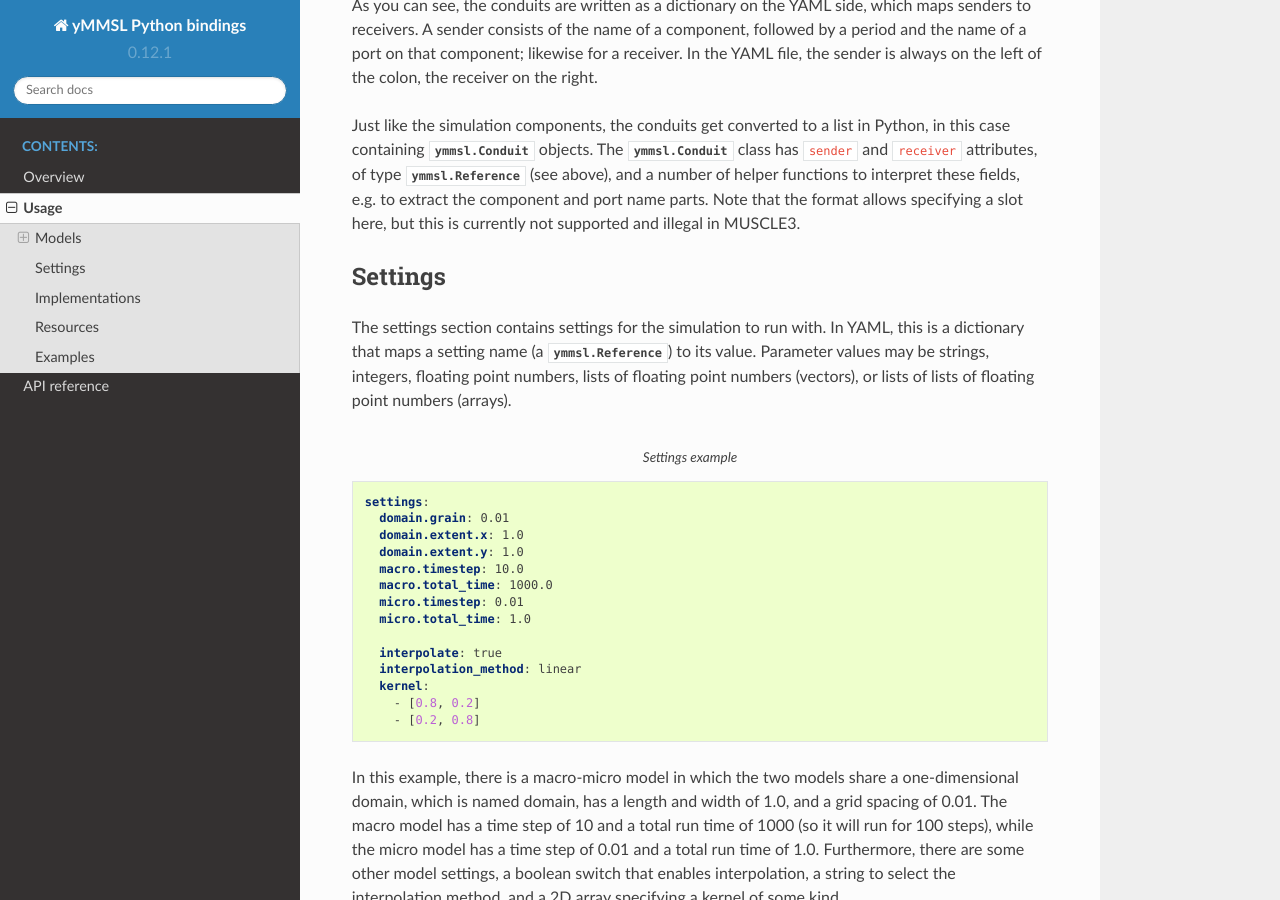
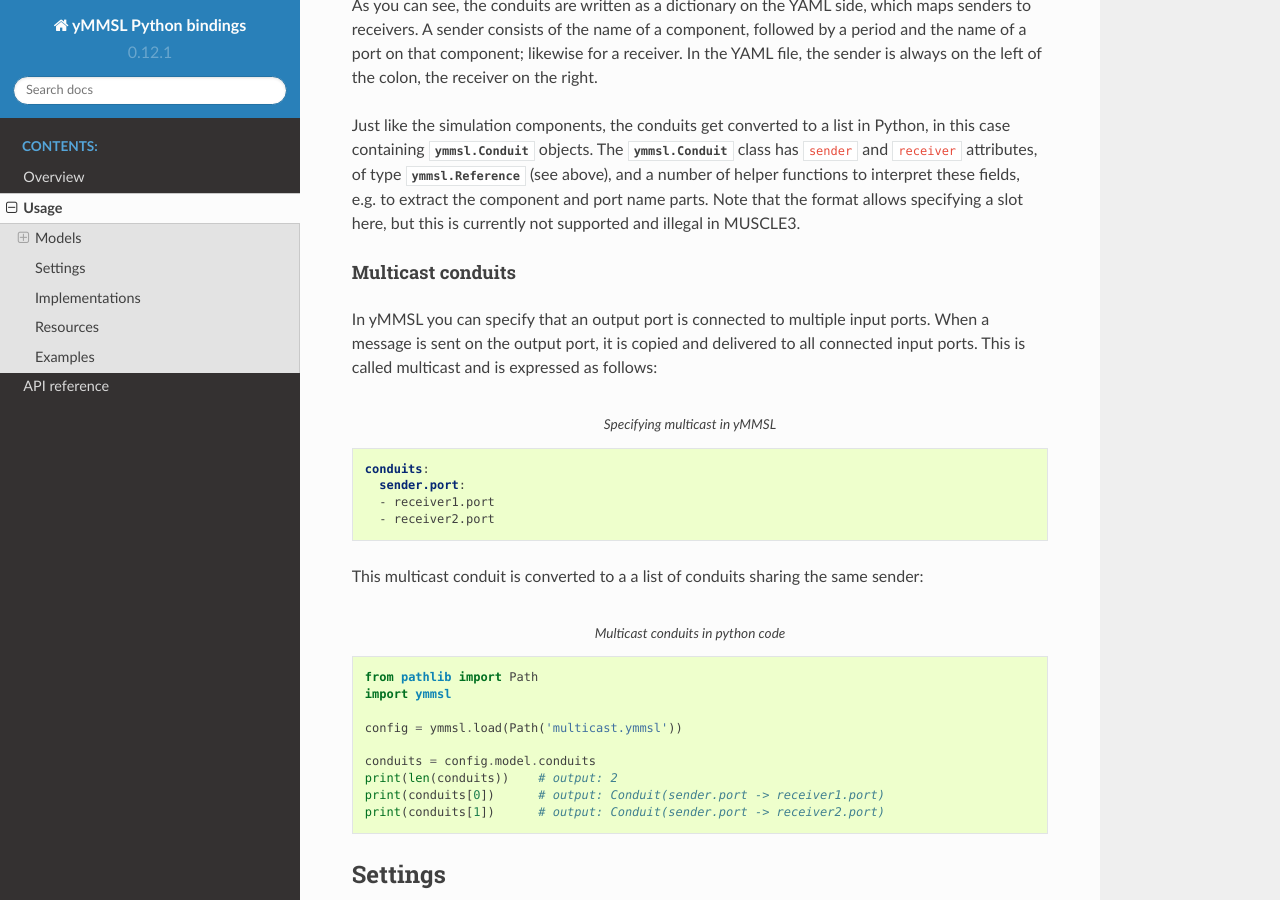
Before and after one commit to multiscale/ymmsl-python, a Sphinx documentation site: the page built from docs/ymmsl_python.rst, in a window 1280 px wide and 900 px high, scrolled down 3552 px. Built offline with Sphinx 7.4.7 and the Read the Docs theme 2.0.0, drawn with Linux system fonts in a browser that asks for light colours.

Commit message:
Update documentation for multicast

```diff
--- a/docs/ymmsl_python.rst
+++ b/docs/ymmsl_python.rst
@@ -188,6 +188,38 @@ type :class:`ymmsl.Reference` (see above), and a number of helper functions to
 interpret these fields, e.g. to extract the component and port name parts.
 Note that the format allows specifying a slot here, but this is currently not
 supported and illegal in MUSCLE3.
+
+Multicast conduits
+^^^^^^^^^^^^^^^^^^
+
+In yMMSL you can specify that an output port is connected to multiple input
+ports. When a message is sent on the output port, it is copied and delivered to
+all connected input ports. This is called multicast and is expressed as
+follows:
+
+.. code-block:: yaml
+    :caption: Specifying multicast in yMMSL
+
+    conduits:
+      sender.port:
+      - receiver1.port
+      - receiver2.port
+
+This multicast conduit is converted to a a list of conduits sharing the same
+sender:
+
+.. code-block:: python
+    :caption: Multicast conduits in python code
+
+    from pathlib import Path
+    import ymmsl
+
+    config = ymmsl.load(Path('multicast.ymmsl'))
+
+    conduits = config.model.conduits
+    print(len(conduits))    # output: 2
+    print(conduits[0])      # output: Conduit(sender.port -> receiver1.port)
+    print(conduits[1])      # output: Conduit(sender.port -> receiver2.port)
 
 Settings
 --------
```
Also changed, not shown: 1 other file.
